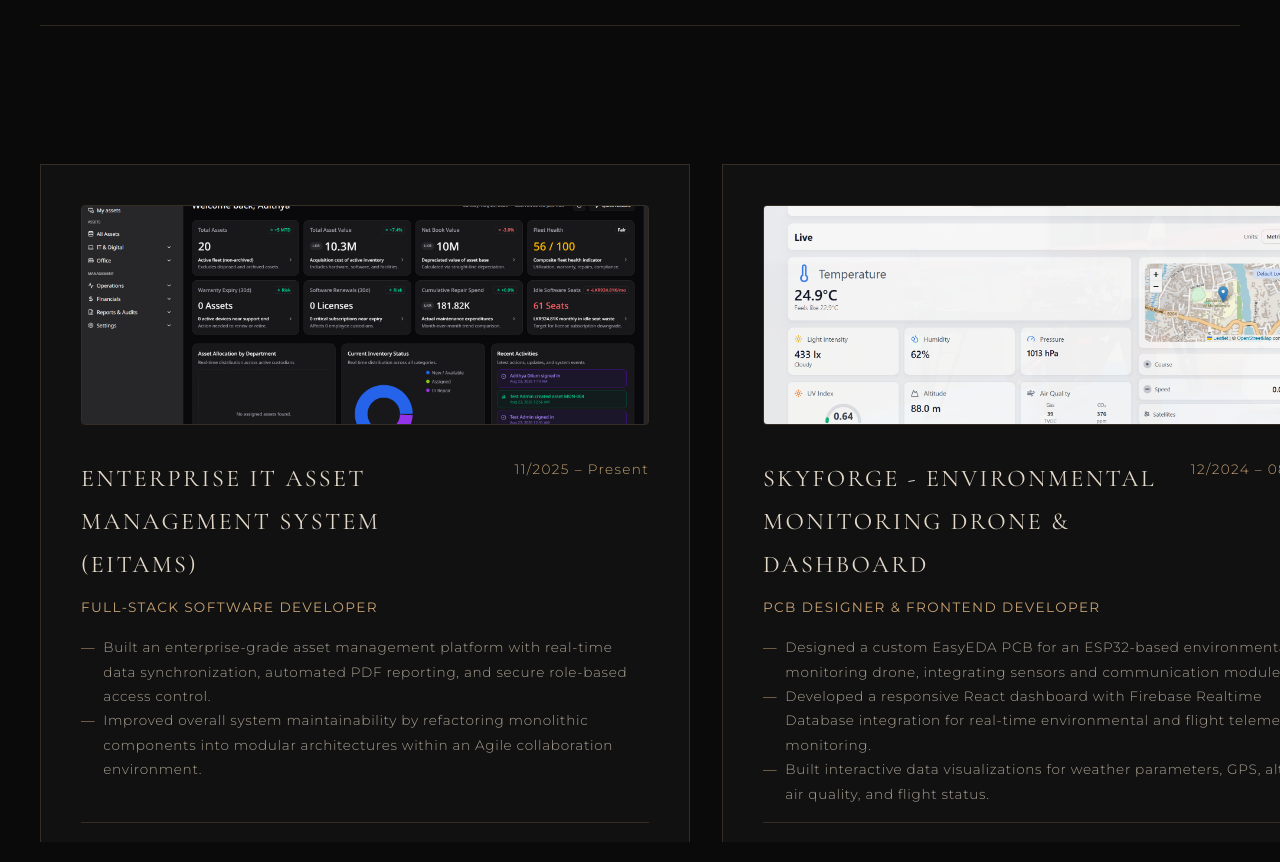
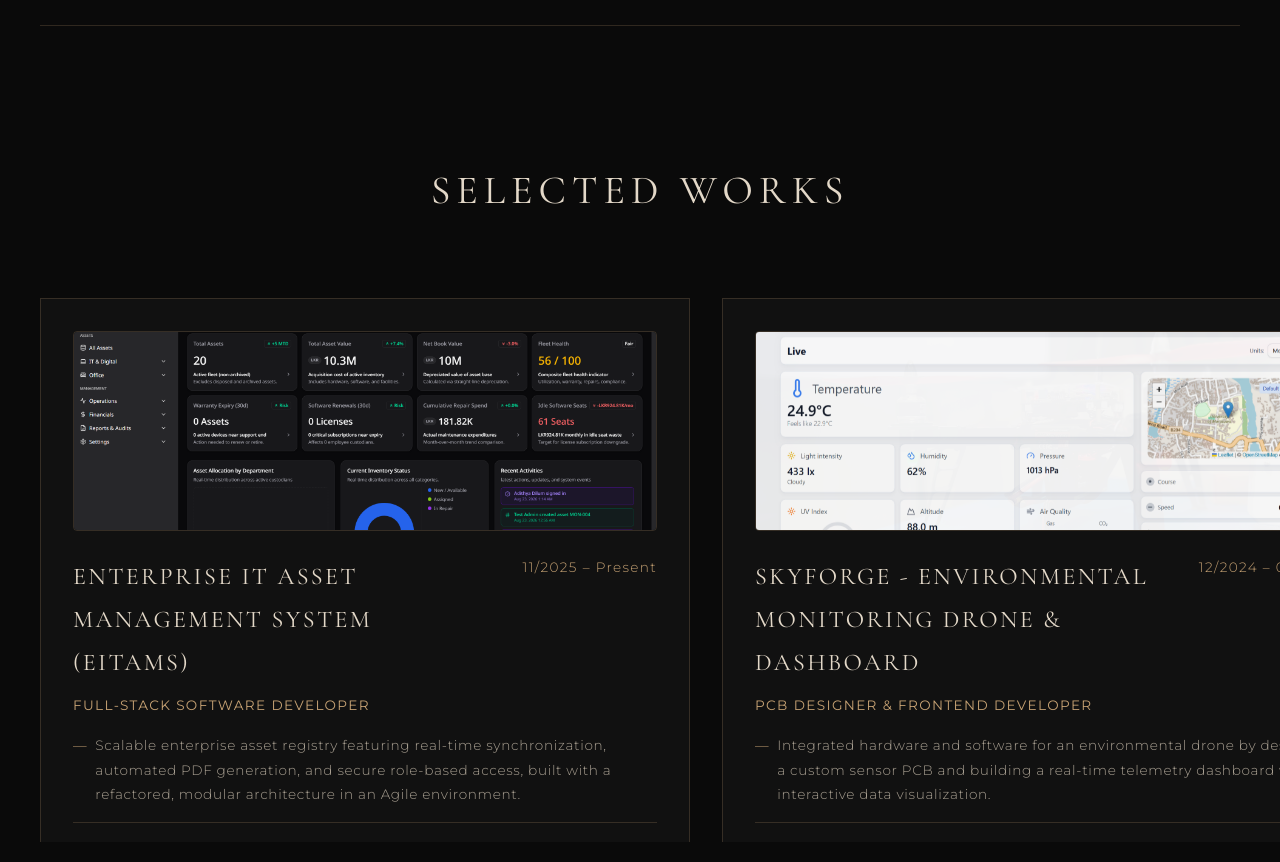
Before and after one commit to Chamodi-Karunarathne/chamodi-personal-portfolio, a Next.js app: page / in a window 1280 px wide. Shown: the part 1860-2722 px from the top of the page. Built offline with nearby package versions, Linux system fonts and the light colour scheme.

Commit message:
feat: add interactive project showcase section with image slider and scroll-linked animation

```diff
--- a/app/components/ProjectsSection.tsx
+++ b/app/components/ProjectsSection.tsx
@@ -16,7 +16,7 @@ const ImageSlider = ({ images, title }: { images: string[], title: string }) =>
   }, [images.length]);
 
   return (
-    <div style={{ position: 'relative', width: '100%', height: '220px', marginBottom: '2rem', borderRadius: '4px', overflow: 'hidden', border: '1px solid var(--border-subtle)' }}>
+    <div style={{ position: 'relative', width: '100%', height: '200px', marginBottom: '1.5rem', borderRadius: '4px', overflow: 'hidden', border: '1px solid var(--border-subtle)' }}>
       {images.map((src, idx) => (
         <img
           key={idx}
@@ -48,8 +48,7 @@ export default function ProjectsSection() {
       role: "Full-Stack Software Developer",
       duration: "11/2025 – Present",
       description: [
-        "Built an enterprise-grade asset management platform with real-time data synchronization, automated PDF reporting, and secure role-based access control.",
-        "Improved overall system maintainability by refactoring monolithic components into modular architectures within an Agile collaboration environment."
+        "Scalable enterprise asset registry featuring real-time synchronization, automated PDF generation, and secure role-based access, built with a refactored, modular architecture in an Agile environment."
       ],
       stack: ["Next.js", "React", "TypeScript", "Tailwind CSS", "PostgreSQL", "Drizzle ORM"],
       images: ["/ITAMS.png"]
@@ -59,9 +58,7 @@ export default function ProjectsSection() {
       role: "PCB Designer & Frontend Developer",
       duration: "12/2024 – 08/2025",
       description: [
-        "Designed a custom EasyEDA PCB for an ESP32-based environmental monitoring drone, integrating sensors and communication modules.",
-        "Developed a responsive React dashboard with Firebase Realtime Database integration for real-time environmental and flight telemetry monitoring.",
-        "Built interactive data visualizations for weather parameters, GPS, altitude, air quality, and flight status."
+        "Integrated hardware and software for an environmental drone by designing a custom sensor PCB and building a real-time telemetry dashboard with interactive data visualization."
       ],
       stack: ["React", "TypeScript", "Tailwind CSS", "Firebase", "Recharts", "ESP32", "EasyEDA"],
       images: ["/skyforge.png", "/skyforge1.jpeg"]
@@ -71,9 +68,7 @@ export default function ProjectsSection() {
       role: "Software Developer",
       duration: "10/2023 – 04/2024",
       description: [
-        "Developed a Java-based desktop pet adoption management system using Swing and AWT event handling.",
-        "Implemented role-based authentication, MySQL integration, and CRUD operations including report generation using JDBC.",
-        "Built user-friendly interfaces with search, reporting, file handling, PDF generation, and i18n support."
+        "Desktop management system featuring secure authentication, end-to-end CRUD operations, automated PDF reporting, and multi-language support built with an intuitive user interface."
       ],
       stack: ["Java", "Swing", "AWT", "MySQL", "JDBC", "i18n", "File I/O"],
       images: ["/woof.png"]
@@ -83,9 +78,7 @@ export default function ProjectsSection() {
       role: "Full-Stack Developer",
       duration: "09/2025 – 11/2025",
       description: [
-        "Developed a PHP and MySQL-based blogging platform with secure authentication, role-based access, and blog management features.",
-        "Built responsive user interfaces and implemented CRUD operations, user profiles, image uploads, and interactive post functionalities.",
-        "Designed and optimized a relational database structure for efficient user and content management."
+        "Full-featured content publishing platform with secure role-based authorization, interactive post management, media upload handling, and an optimized relational database architecture."
       ],
       stack: ["PHP", "MySQL", "HTML", "CSS", "JavaScript", "XAMPP"],
       images: ["/blogcave.png"]
@@ -128,15 +121,15 @@ export default function ProjectsSection() {
 
   return (
     <section id="projects" ref={containerRef} style={{ height: '350vh', position: 'relative' }}>
-      <div style={{ position: 'sticky', top: '80px', height: 'calc(100vh - 80px)', overflow: 'hidden', display: 'flex', flexDirection: 'column', justifyContent: 'center' }}>
-        <div className="container" style={{ marginBottom: '3rem' }}>
+      <div style={{ position: 'sticky', top: '80px', height: 'calc(100vh - 80px)', overflow: 'hidden', display: 'flex', flexDirection: 'column', paddingTop: '2rem' }}>
+        <div className="container" style={{ marginBottom: '1.5rem' }}>
           <h2 className="section-title" style={{ justifyContent: 'flex-start' }}>Selected Works</h2>
         </div>
 
         <div style={{ paddingLeft: 'max(2rem, calc((100vw - 1200px) / 2))' }}>
           <div ref={trackRef} className="flex gap-8" style={{ width: 'max-content', paddingRight: 'max(2rem, calc((100vw - 1200px) / 2))', willChange: 'transform' }}>
             {projects.map((project, index) => (
-              <div key={index} className="glass-card flex flex-col justify-between" style={{ width: '80vw', maxWidth: '650px', flexShrink: 0 }}>
+              <div key={index} className="glass-card flex flex-col justify-between" style={{ width: '80vw', maxWidth: '650px', flexShrink: 0, padding: '2rem', maxHeight: 'calc(100vh - 180px)', overflowY: 'auto' }}>
                 <div>
                   {/* Image Slider */}
                   <ImageSlider images={project.images} title={project.title} />
```
